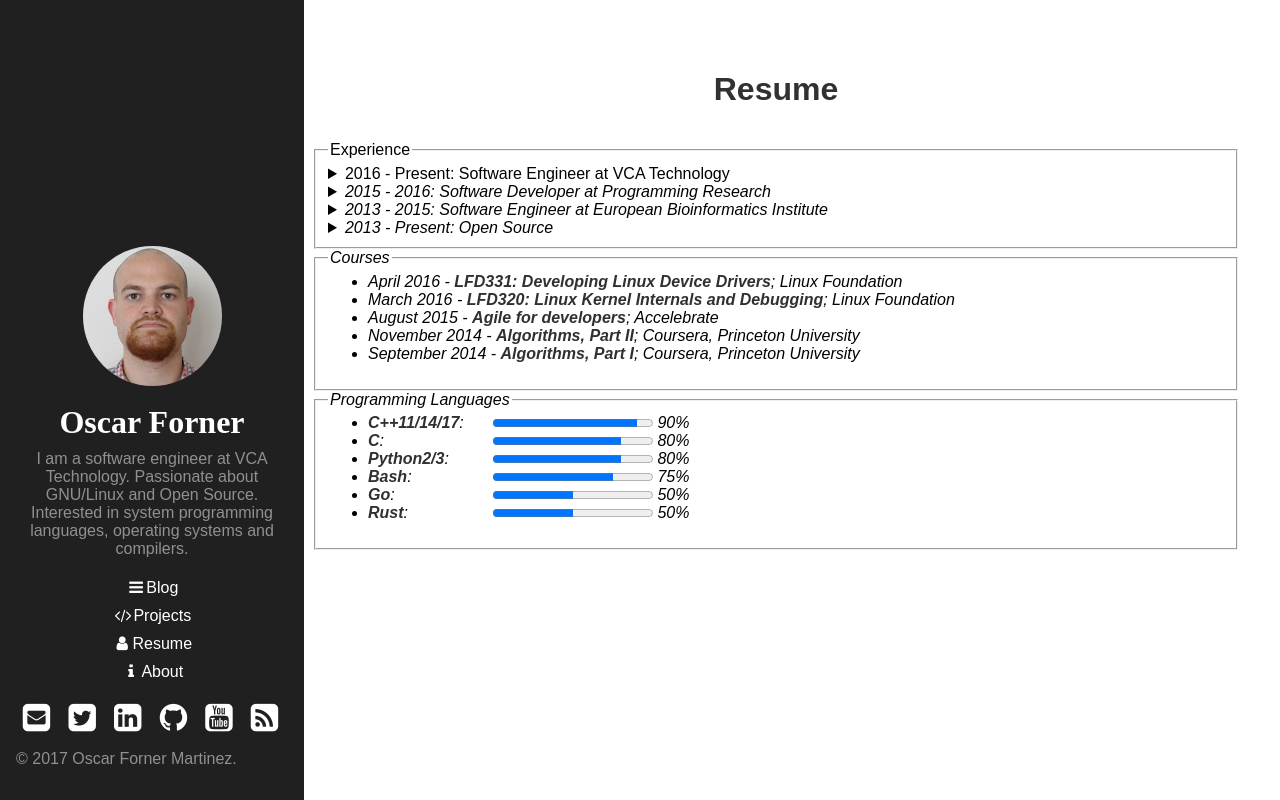
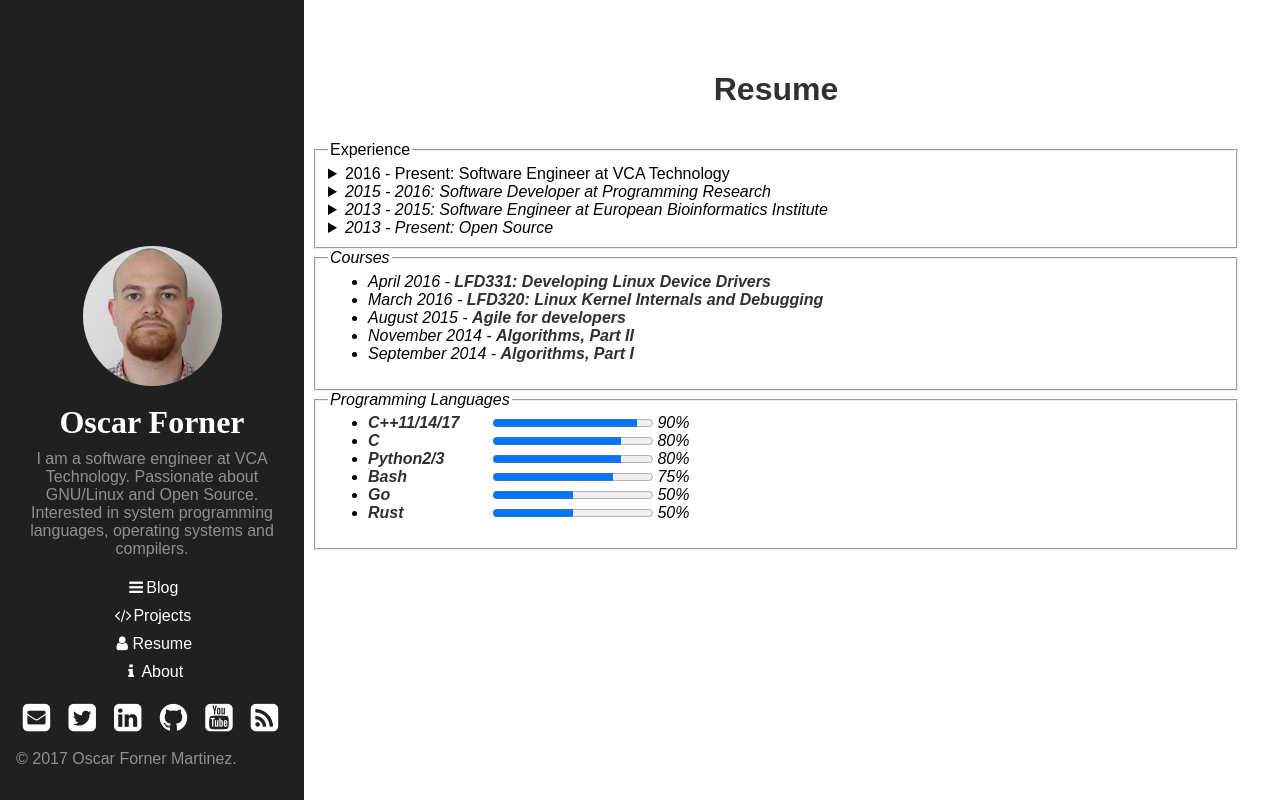
Before and after one commit to maitesin/website, a Django app: page /resume in a window 1280 px wide. Run offline with Django 3.2, Linux system fonts and the light colour scheme; some libraries are stand-ins or nearby versions.

Commit message:
Remove where the courses were made

```diff
--- a/post/templates/resume.html
+++ b/post/templates/resume.html
@@ -36,11 +36,11 @@
     <legend>Courses</legend>
     <div class="resume-section resume-courses">
       <ul class="resume-list">
-	<li class="resume-list-item">April 2016 - <strong>LFD331: Developing Linux Device Drivers</strong>; Linux Foundation</li>
-	<li class="resume-list-item">March 2016 - <strong>LFD320: Linux Kernel Internals and Debugging</strong>; Linux Foundation</li>
-	<li class="resume-list-item">August 2015 - <strong>Agile for developers</strong>; Accelebrate</li>
-	<li class="resume-list-item">November 2014 - <strong>Algorithms, Part II</strong>; Coursera, Princeton University</li>
-	<li class="resume-list-item">September 2014 - <strong>Algorithms, Part I</strong>; Coursera, Princeton University</li>
+	<li class="resume-list-item">April 2016 - <strong>LFD331: Developing Linux Device Drivers</strong></li>
+	<li class="resume-list-item">March 2016 - <strong>LFD320: Linux Kernel Internals and Debugging</strong></li>
+	<li class="resume-list-item">August 2015 - <strong>Agile for developers</strong></li>
+	<li class="resume-list-item">November 2014 - <strong>Algorithms, Part II</strong></li>
+	<li class="resume-list-item">September 2014 - <strong>Algorithms, Part I</strong></li>
       </ul>
     </div>
   </fieldset>
@@ -48,12 +48,12 @@
     <legend>Programming Languages</legend>
     <div class="resume-section resume-programming">
       <ul class="resume-list">
-	<li class="resume-list-item resume-programming-item"><label><strong>C++11/14/17</strong>:</label><progress value="90" max="100">90%</progress> 90%</li>
-	<li class="resume-list-item resume-programming-item"><label><strong>C</strong>:</label><progress value="80" max="100">80%</progress> 80%</li>
-	<li class="resume-list-item resume-programming-item"><label><strong>Python2/3</strong>:</label><progress value="80" max="100">80%</progress> 80%</li>
-	<li class="resume-list-item resume-programming-item"><label><strong>Bash</strong>:</label><progress value="75" max="100">75%</progress> 75%</li>
-	<li class="resume-list-item resume-programming-item"><label><strong>Go</strong>:</label><progress value="50" max="100">50%</progress> 50%</li>
-	<li class="resume-list-item resume-programming-item"><label><strong>Rust</strong>:</label><progress value="50" max="100">50%</progress> 50%</li>
+	<li class="resume-list-item resume-programming-item"><label><strong>C++11/14/17</strong></label><progress value="90" max="100">90%</progress> 90%</li>
+	<li class="resume-list-item resume-programming-item"><label><strong>C</strong></label><progress value="80" max="100">80%</progress> 80%</li>
+	<li class="resume-list-item resume-programming-item"><label><strong>Python2/3</strong></label><progress value="80" max="100">80%</progress> 80%</li>
+	<li class="resume-list-item resume-programming-item"><label><strong>Bash</strong></label><progress value="75" max="100">75%</progress> 75%</li>
+	<li class="resume-list-item resume-programming-item"><label><strong>Go</strong></label><progress value="50" max="100">50%</progress> 50%</li>
+	<li class="resume-list-item resume-programming-item"><label><strong>Rust</strong></label><progress value="50" max="100">50%</progress> 50%</li>
       </ul>
     </div>
   </fieldset>
```
